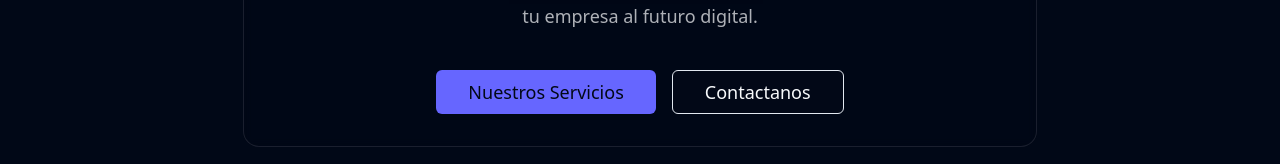
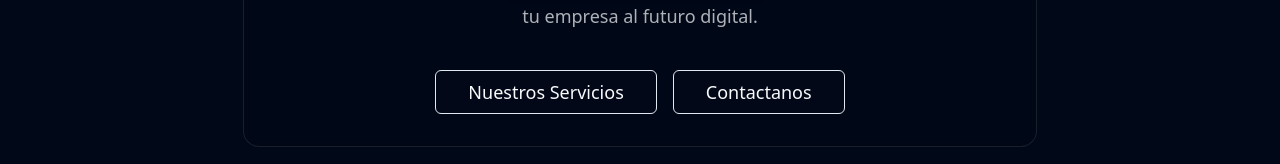
Before and after one commit to itopia-tech/Itopia-web, a React (Vite) app: page / in a window 1280 px wide. Shown: the part 505-669 px from the top of the page. Built offline with nearby package versions, Linux system fonts and the light colour scheme.

Commit message:
Refactor button style on home page
Change the "Nuestros Servicios" button to the outline variant to match the "Contactanos" button.

```diff
--- a/src/pages/Home.tsx
+++ b/src/pages/Home.tsx
@@ -39,7 +39,7 @@ const Home = () => {
               para llevar tu empresa al futuro digital.
             </p>
             <div className="flex flex-col sm:flex-row gap-4 justify-center">
-              <Button asChild size="lg" className="text-lg px-8">
+              <Button asChild variant="outline" size="lg" className="text-lg px-8">
                 <Link to="/services">Nuestros Servicios</Link>
               </Button>
               <Button asChild variant="outline" size="lg" className="text-lg px-8">
```
